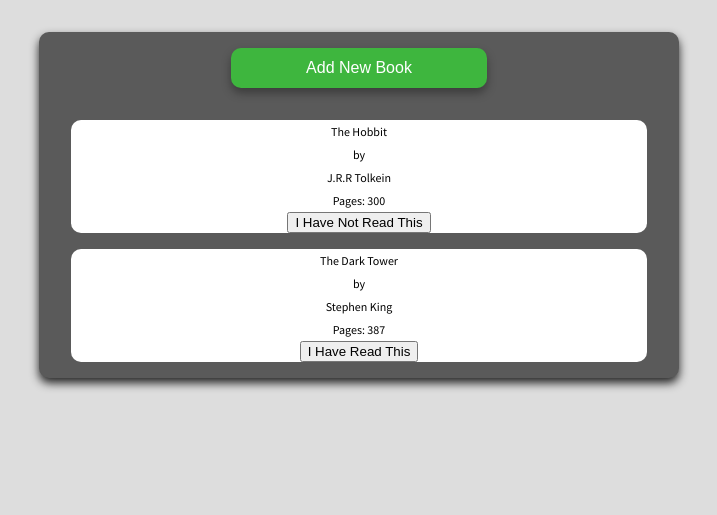
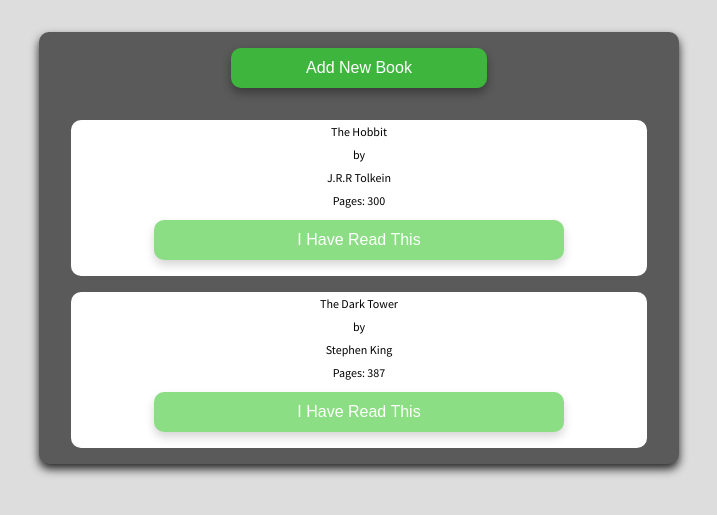
Before and after one commit to tcjbeee/library-app, a plain HTML site: page index.html in a window 1280 px wide. Both pictures are taken after a click on the button "I Have Not Read This". Shown: the part 285-800 px from the top of the page, without its empty margins (281-998 px from the left). Drawn offline with Linux system fonts and the light colour scheme.

Commit message:
Multiple Changes: - Added Read Button to track progress of read books, - Included Skeleton for Removal Button, - Removed some old code that was commented out, - Included CSS for Read Buttons

```diff
--- a/script.js
+++ b/script.js
@@ -1,4 +1,5 @@
 let myLibrary = [];
+let newLibrary = [];
 let indexNumber = 0;
 
 
@@ -10,9 +11,9 @@ function Book(name, author, pages, haveRead) {
     this.haveRead = haveRead;
 }
 
-const theHobbit = new Book("The Hobbit", "J.R.R Tolkein", "300", "false");
+const theHobbit = new Book("The Hobbit", "J.R.R Tolkein", "300", false);
 
-const darkTower = new Book("The Dark Tower", "Stephen King", "387", "true");
+const darkTower = new Book("The Dark Tower", "Stephen King", "387", true);
 
 // Adding Book Object to Library Array
 Book.prototype.addBookToLibrary = function addBookToLibrary() {
@@ -32,6 +33,7 @@ const formHolder = document.querySelector(".formDiv");
 // Function that is run through each time a new book is added from the end of the array.
 function addNewBook(myLibrary) {
     let newAddition = myLibrary[0];
+    newLibrary.push(newAddition);
     myLibrary.shift();
     let newChild = document.createElement("div");
     newChild.className = "book";
@@ -49,55 +51,62 @@ function addNewBook(myLibrary) {
     authorText.textContent = newAddition.author;
     pagesText.textContent = "Pages: " + newAddition.pages;
     readButton = document.createElement("button");
+    readButton.className = "readButton";
+    readButton.dataset.buttonIndex = indexNumber;
+    newChild.dataset.index = indexNumber;
     indexNumber++;
-    console.log(indexNumber);
-    newChild.dataset.index = indexNumber;
+
+    // Initial Read Status Setup
+    if (newAddition.haveRead === true) {
+        readButton.textContent = "I Have Read This";
+        readButton.style.backgroundColor = "#8bde83";
+    }
+    else {
+        readButton.textContent = "I Have Not Read This";
+        readButton.style.backgroundColor = "#c2c2c2";
+    }
+
+    // Append All New Elements
 
     newChild.appendChild(nameText);
     newChild.appendChild(titleJoin);
     newChild.appendChild(authorText);
     newChild.appendChild(pagesText);
     newChild.appendChild(readButton);
-    toggleRead();
 
-    function toggleRead() {
-        if (this.haveRead == true) {
-            this.readButton.textContent = "I Have Read This";
+
+
+    // Setting up Read Button Event
+
+    readButton.addEventListener("click", () => {
+        let buttonNumber = event.target.getAttribute(["data-button-index"]);
+        newLibrary[buttonNumber].haveRead = (!newLibrary[buttonNumber].haveRead);
+        if (newLibrary[buttonNumber].haveRead === true) {
+            event.target.textContent = "I Have Read This";
+            event.target.style.backgroundColor = "#8bde83";
         }
         else {
-            this.readButton.textContent = "I Have Not Read This";
+            event.target.textContent = "I Have Not Read This";
+            event.target.style.backgroundColor = "#c2c2c2";
         }
-    }
 
-    readButton.addEventListener("click", () => {
-        if (readButton == true) {
-            this.haveRead = false;
-            toggleRead();
+    });
+
+    /*deleteButton.addEventListener("click", () => {
+        if (this.buttonIndex == newLibrary) {
+            deletedEntry == newLibrary[buttonIndex];
+            console.log(deletedEntry);
         }
         else {
-            this.haveRead = true;
-            toggleRead();
+            return null;
         }
-    })
+    }); */
 
 }
 
 while (myLibrary.length != 0){
-    console.log(myLibrary.length)
     addNewBook(myLibrary);
 };
-
-/*function openForm() {
-    formHolder = document.querySelector(".formDiv");
-    formHolder.name = "bookForm";
-    formHolder.method = "post";
-    //formHolder.action = addFormBook() {}
-    nameField = document.createElement("input");
-    nameField.name = "bookName";
-    nameField.value = "Test Book Name";
-    formHolder.appendChild(nameField);
-
-} */
 
 button.addEventListener("click", () => {
 
@@ -107,7 +116,6 @@ button.addEventListener("click", () => {
         else {
         formHolder.name = "bookForm";
         formHolder.method = "post";
-        //formHolder.action = addFormBook() {}
         nameField = document.createElement("input");
         nameField.name = "bookName";
         nameField.className = "nameField";
@@ -181,5 +189,3 @@ button.addEventListener("click", () => {
 
     }
 });
-
-console.log(theHobbit);
--- a/style.css
+++ b/style.css
@@ -161,3 +161,20 @@ label {
     box-shadow: 0px 2px 7px rgba(0, 0, 0, 0.623);
     transform: translateY(1px);
 }
+
+.readButton {
+    margin-top: 1vh;
+    margin-bottom: 2vh;
+    height: 5vh;
+    width: 32vw;
+    color: white;
+    background-color: rgb(194, 194, 194);
+    font-size: 2vh;
+    border-radius: 10px;
+    border-style: none;
+    box-shadow: 0px 5px 10px rgba(0, 0, 0, 0.164);
+}
+.readButton:active {
+    box-shadow: 0px 2px 10px rgba(0, 0, 0, 0.288);
+    transform: translateY(1px);
+}
```
